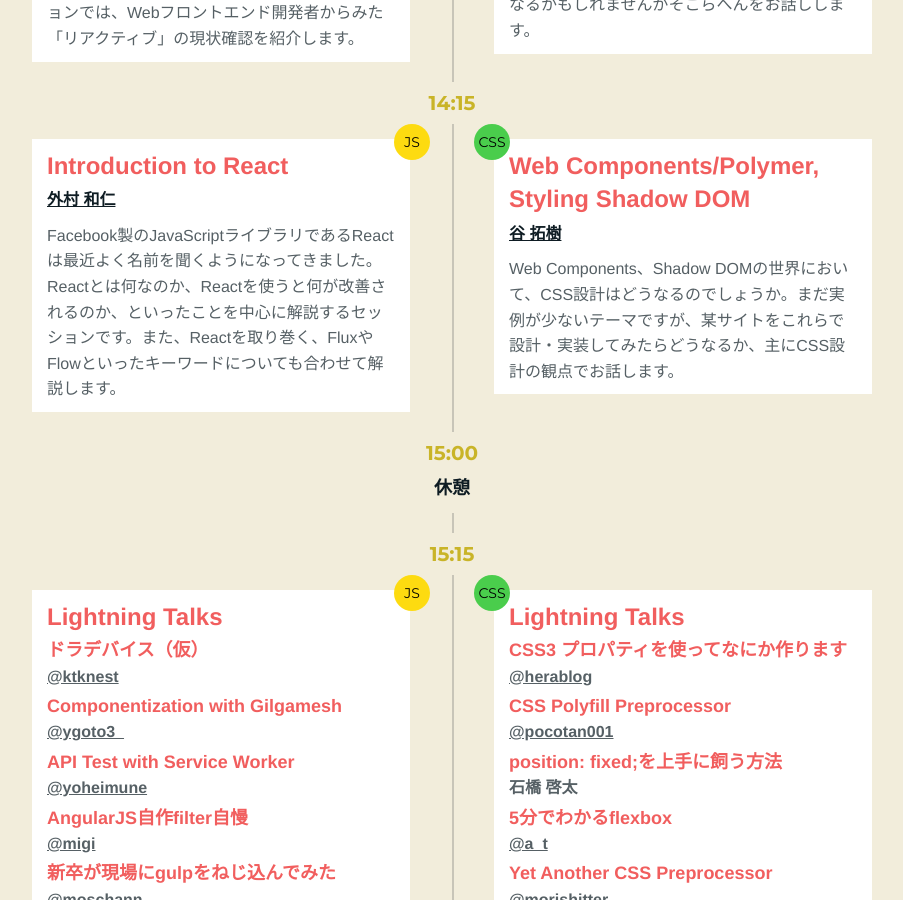
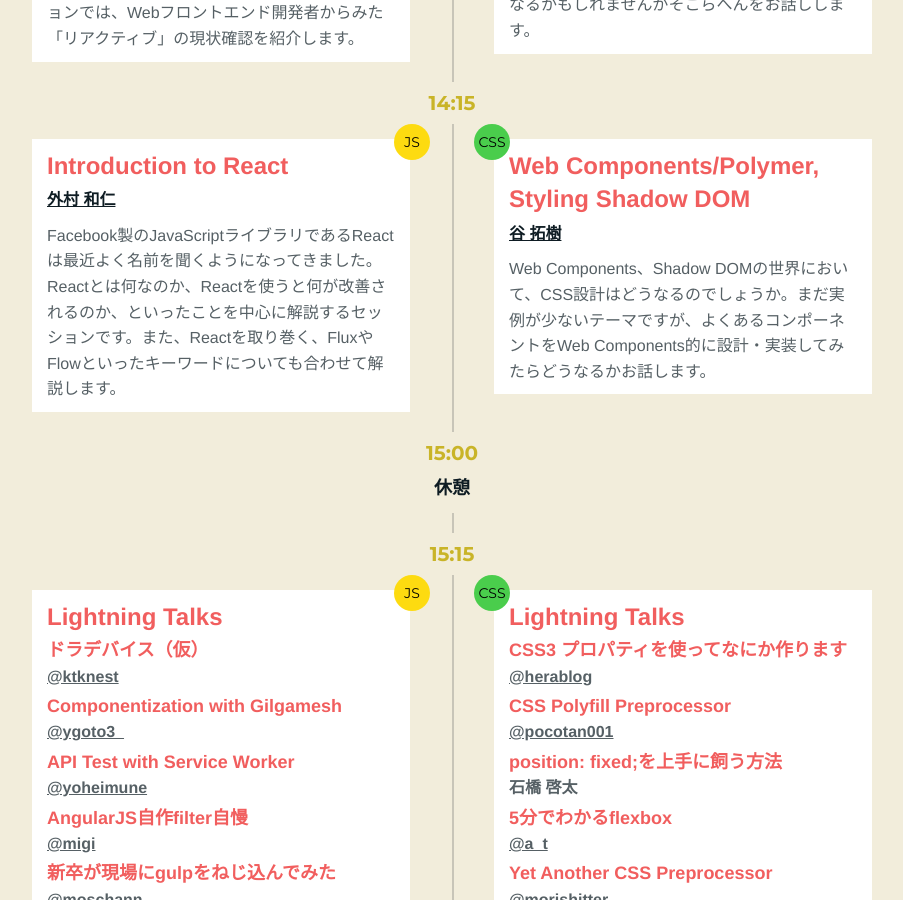
Before and after one commit to frontrend/frontrend.github.io, a Jekyll site: the page conference/schedule.html, which Jekyll copies as it is, in a window 1280 px wide and 900 px high, scrolled down 1238 px. Shown: the whole window, without its empty margins (188-1091 px from the left). Built offline with Jekyll 4.4.1, drawn with Linux system fonts in a browser that asks for light colours; some web fonts are replaced; Markdown is read by kramdown in place of the engine named in the settings.

Commit message:
Modify session desc

```diff
--- a/conference/index.html
+++ b/conference/index.html
@@ -223,7 +223,7 @@
               <h3 class="session__title">Web Components/Polymer, Styling Shadow DOM</h3>
               <p class="session__speaker"><a href="./speakers.html#tani">谷 拓樹</a></p>
               <div class="session__content">
-                <p>Web Components、Shadow DOMの世界において、CSS設計はどうなるのでしょうか。まだ実例が少ないテーマですが、某サイトをこれらで設計・実装してみたらどうなるか、主にCSS設計の観点でお話します。</p>
+                <p>Web Components、Shadow DOMの世界において、CSS設計はどうなるのでしょうか。まだ実例が少ないテーマですが、よくあるコンポーネントをWeb Components的に設計・実装してみたらどうなるかお話します。</p>
               </div>
             </div>
           </dd>
--- a/conference/schedule.html
+++ b/conference/schedule.html
@@ -104,7 +104,7 @@
               <h3 class="session__title">Web Components/Polymer, Styling Shadow DOM</h3>
               <p class="session__speaker"><a href="./speakers.html#tani">谷 拓樹</a></p>
               <div class="session__content">
-                <p>Web Components、Shadow DOMの世界において、CSS設計はどうなるのでしょうか。まだ実例が少ないテーマですが、某サイトをこれらで設計・実装してみたらどうなるか、主にCSS設計の観点でお話します。</p>
+                <p>Web Components、Shadow DOMの世界において、CSS設計はどうなるのでしょうか。まだ実例が少ないテーマですが、よくあるコンポーネントをWeb Components的に設計・実装してみたらどうなるかお話します。</p>
               </div>
             </div>
           </dd>
```
